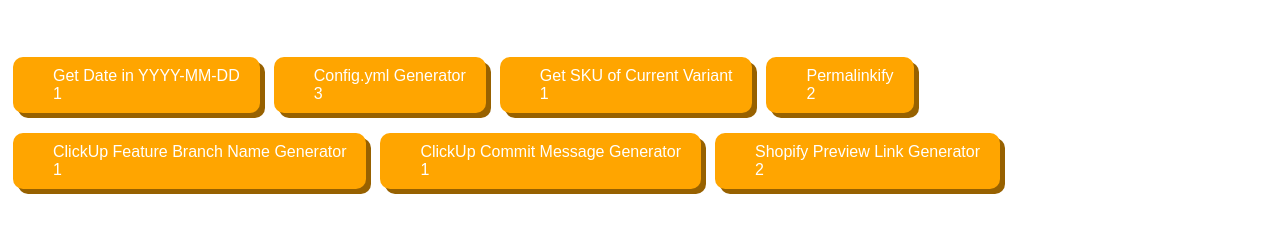
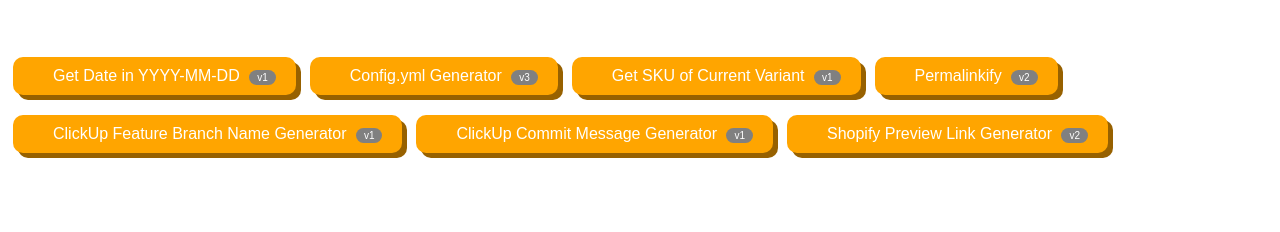
Before and after one commit to GorgonFreeman/bookmarklets, a website: page index.html in a window 1280 px wide. Shown: the part 90-322 px from the top of the page. Drawn offline with Linux system fonts and the light colour scheme.

Commit message:
display bookmarklet version

```diff
--- a/scripts.js
+++ b/scripts.js
@@ -10,7 +10,7 @@
     >
       ${ typeof icon === 'undefined' ? '' : `<img src="${ icon }" />` }
       ${ title }
-      <div class="bookmarklet_version">${ version }</div>
+      <div class="bookmarklet_version">v${ version.toString() }</div>
     </a>
   `;
 }
--- a/styles.css
+++ b/styles.css
@@ -3,6 +3,7 @@
   --title_colour: #2f2f33;
   --bookmarklet_colour: orange;
   --bookmarklet_shadow: #976100;
+  --bookmarklet_version_colour: gray;
 }
 
 @media (prefers-color-scheme: dark) {
@@ -38,3 +39,12 @@
 .bookmarklet:active {
   cursor: grabbing;
 }
+
+.bookmarklet_version {
+  display: inline-block;
+  font-size: 10px;
+  background: var(--bookmarklet_version_colour);
+  padding: 2px 8px;
+  border-radius: 10px;
+  margin-left: 5px;
+}
```
